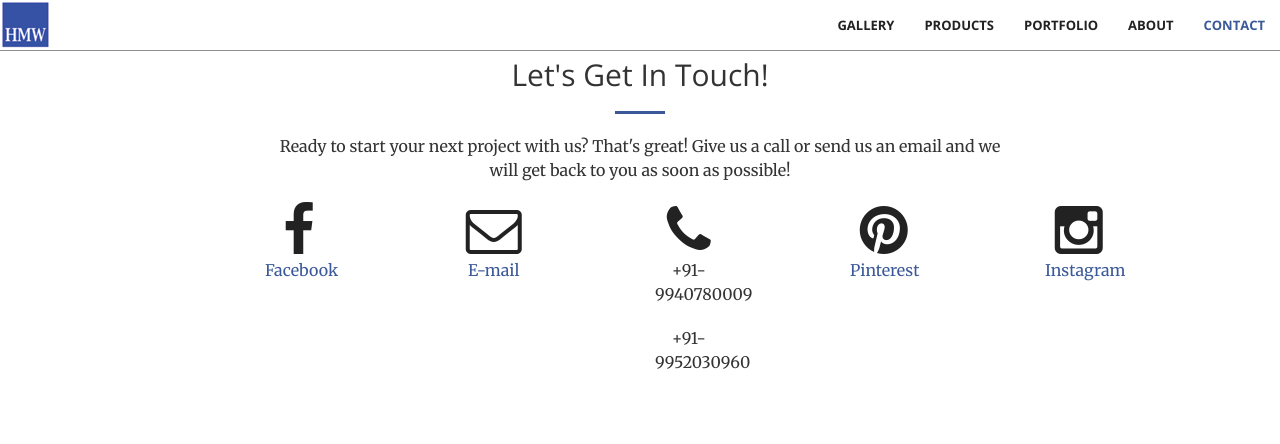
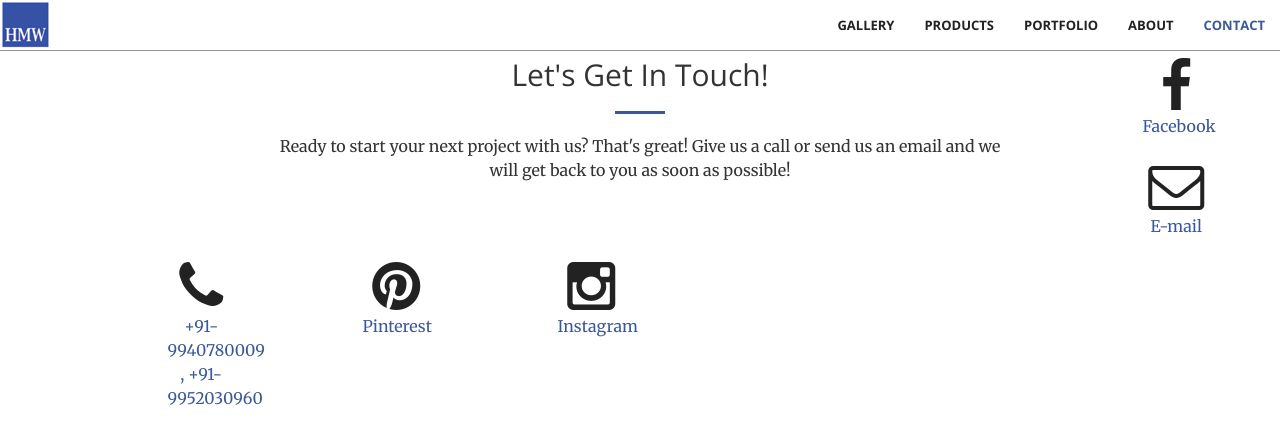
Before and after one commit to srinirover/srinirover.github.io, a Jekyll site: the page built from index.html, in a window 1280 px wide and 900 px high, scrolled down 3744 px. Shown: the top 444 px of the window. Built offline with Jekyll 4.4.1, drawn with Linux system fonts in a browser that asks for light colours.

Commit message:
Update contact.html

```diff
--- a/_includes/contact.html
+++ b/_includes/contact.html
@@ -6,7 +6,7 @@
                 <hr class="primary">
                 <p>Ready to start your next project with us? That's great! Give us a call or send us an email and we will get back to you as soon as possible!</p>
             </div>
-        <div class="col-lg-1 col-lg-offset-2 text-center">
+        <div class="col-lg-1 col-lg-offset-1 text-center">
             <a href="https://www.facebook.com/HMWCHENNAI/">
                 <i class="fa fa-facebook fa-3x wow bounceIn" data-wow-delay=".1s"></i>
                 <p>Facebook</p>
@@ -19,8 +19,10 @@
             </a>
         </div>
         <div class="col-lg-1 col-lg-offset-1 text-center">
+            <a href="#">
             <i class="fa fa-phone fa-3x wow bounceIn" data-wow-delay=".1s"></i>
-                <p>+91-9940780009</p><p>+91-9952030960</p>
+                <p>+91-9940780009 , +91-9952030960</p>
+            </a>
         </div>
         <div class="col-lg-1 col-lg-offset-1 text-center">
             <a href="https://in.pinterest.com/harirammetalwor/">
```
